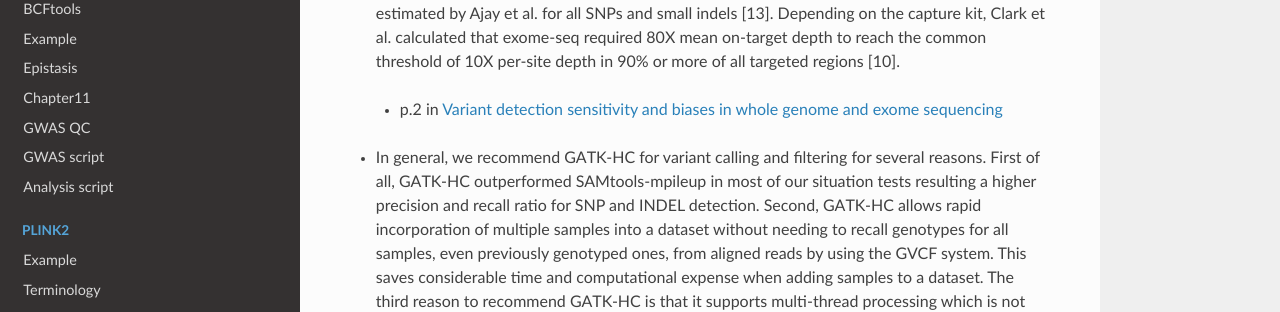
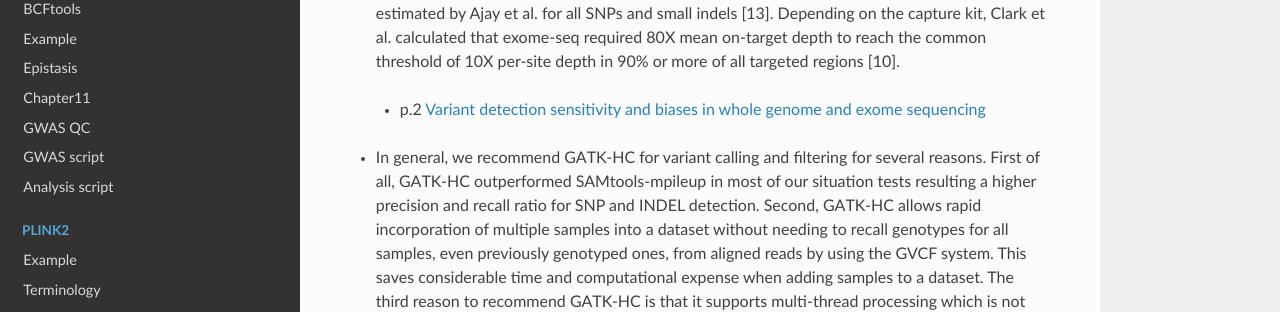
Before and after one commit to WonyoungCho/plink, an MkDocs documentation site: the page built from docs/study.md, in a window 1280 px wide and 1057 px high. Shown: the part 206-518 px from the top of the window. Built offline with MkDocs 1.6.1, drawn with Linux system fonts in a browser that asks for light colours; nearby versions of some CDN libraries; old or Windows-style settings are respelled for this version of MkDocs.

```diff
--- a/docs/study.md
+++ b/docs/study.md
@@ -1,7 +1,7 @@
 # Raw data
 - Bentley et al. estimated that 15X mapped read depth of WGS samples would be sufficient to detect almost all homozygous SNPs and 33X for almost all heterozygous SNPs [12]. 50X was estimated by Ajay et al. for all SNPs and small indels [13]. Depending on the capture kit, Clark et al. calculated that exome-seq required 80X mean on-target depth to reach the common threshold of 10X per-site depth in 90% or more of all targeted regions [10].
 
-> - p.2 in [Variant detection sensitivity and biases in whole genome and exome sequencing](https://www.ncbi.nlm.nih.gov/pmc/articles/PMC4122774/)
+> - p.2 [Variant detection sensitivity and biases in whole genome and exome sequencing](https://www.ncbi.nlm.nih.gov/pmc/articles/PMC4122774/)
 
 - In general, we recommend GATK-HC for variant calling and filtering for several reasons. First of all, GATK-HC outperformed SAMtools-mpileup in most of our situation tests resulting a higher precision and recall ratio for SNP and INDEL detection. Second, GATK-HC allows rapid incorporation of multiple samples into a dataset without needing to recall genotypes for all samples, even previously genotyped
 ones, from aligned reads by using the GVCF system. This saves considerable time and computational expense when adding samples to a dataset. The third reason to recommend GATK-HC is that it supports multi-thread processing which is not available in the SAMtools-mpileup. Taking the advantage of high-performance clusters, multi-thread feature can significantly save processing time especially for large studies. Finally, the GATK package supports sophisticated machine learning based variant filtering (VQSR) which
```
